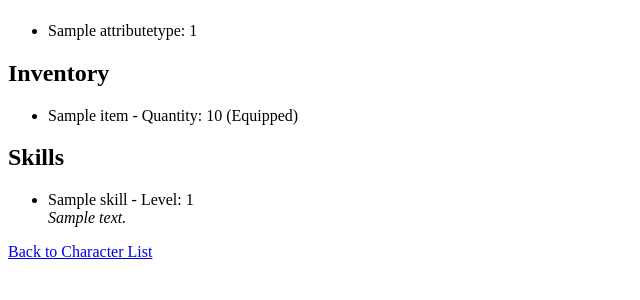
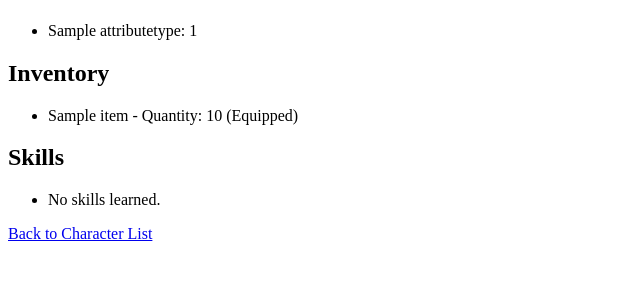
Before and after one commit to Huhlicheck/DH2_supplement, a Django app: a page that uses DH2/characters/templates/characters/character_detail.html in a window 1280 px wide. Shown: the part 347-647 px from the top of the page, without its empty margins (0-640 px from the left). Run offline with Django 5.2, Linux system fonts and the light colour scheme; a user stored in the database is signed in; tables that the repository leaves empty hold one stand-in row (values such as "Sample post").

Commit message:
skill expanded

```diff
--- a/DH2/characters/models.py
+++ b/DH2/characters/models.py
@@ -7,8 +7,7 @@ from django.dispatch import receiver
 
 class Skill(models.Model):
     name = models.CharField(max_length=100, unique=True)
-    description = models.TextField(blank=True)
-    level = models.PositiveIntegerField(default=1)  # Optional: level for the skill
+    level = models.PositiveIntegerField(default=0)  # Optional: level for the skill
 
     def __str__(self):
         return f"{self.name} (Level: {self.level})"
--- a/DH2/characters/templates/characters/character_detail.html
+++ b/DH2/characters/templates/characters/character_detail.html
@@ -34,11 +34,11 @@
 
     <h2>Skills</h2>
     <ul>
-        {% for skill in character.skills.all %}
+        {% for skill in skills %}
             <li>{{ skill.name }} - Level: {{ skill.level }}<br>
             <em>{{ skill.description }}</em></li>
         {% empty %}
-            <li>No skills assigned.</li>
+            <li>No skills learned.</li>
         {% endfor %}
     </ul>
 
--- a/DH2/characters/views.py
+++ b/DH2/characters/views.py
@@ -10,5 +10,6 @@ def character_list(request):
 
 @login_required
 def character_detail(request, character_name):
-    character = get_object_or_404(Character, name=character_name, player=request.user)
+    character = get_object_or_404(Character.objects.prefetch_related('skills'), name=character_name, player=request.user)
+    skills = character.skills.filter(level__gt=0)  # Only get skills with level > 0
     return render(request, 'characters/character_detail.html', {'character': character})
```
